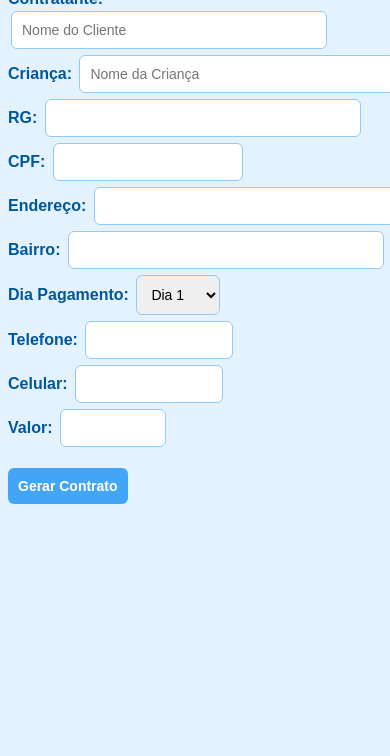
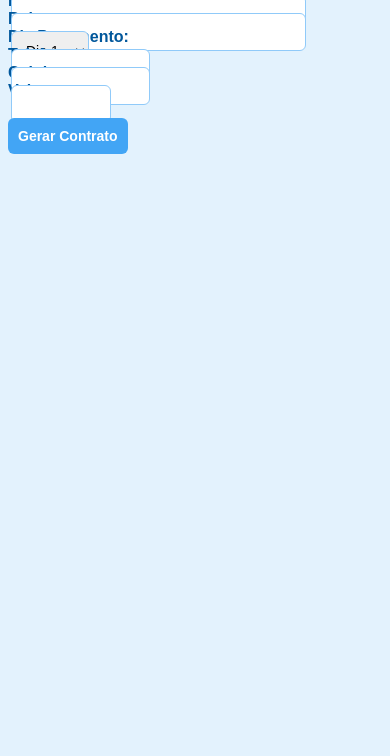
Before and after one commit to brinquedos/TransporteEscolar, a plain HTML site: page index.html in a window 390 px wide. Shown: the part 88-844 px from the top of the page. Drawn offline with nearby package versions, Linux system fonts and the light colour scheme; some packages are replaced by stand-ins of ours.

Commit message:
Update style.css

```diff
--- a/style.css
+++ b/style.css
@@ -15,12 +15,14 @@ body {
 }
 
 h1 {
+  position:absolute;
   text-align: center;
   margin-top: 20px;
   color: #01579b; /* Azul mais escuro */
 }
 
 form {
+  position:absolute;
   max-width: 450px;
   margin: 20px auto;
   background: #ffffff;
@@ -32,11 +34,13 @@ form {
 }
 
 label {
+  position:absolute;
   font-weight: bold;
   color: #01579b;
 }
 
 input {
+  position:absolute;
   margin-left: 20px;
   margin: 3px;
   width: 70%;
@@ -48,6 +52,7 @@ input {
 }
 
 #cpf {
+  position:absolute;
   margin: 3px;
   width: 40%;
   padding: 10px; /* Menor tamanho */
@@ -58,6 +63,7 @@ input {
 }
 
 #telefone {
+  position:absolute;
   margin: 3px;
   width: 30%;
   padding: 10px; /* Menor tamanho */
@@ -68,6 +74,7 @@ input {
 }
 
 #celular {
+  position:absolute;
   margin: 3px;
   width: 30%;
   padding: 10px; /* Menor tamanho */
@@ -78,6 +85,7 @@ input {
 }
 
 #valor {
+  position:absolute;
   margin: 3px;
   width: 20%;
   padding: 10px; /* Menor tamanho */
@@ -88,6 +96,7 @@ input {
 }
 
 #pgto {
+  position:absolute;
   margin: 3px;
   width: 20%;
   padding: 10px; /* Menor tamanho */
@@ -98,6 +107,7 @@ input {
 }
 
 select {
+  position:absolute;
   margin: 3px;
   width: 45%;
   padding: 10px; /* Menor tamanho */
@@ -109,12 +119,14 @@ select {
 
 input:focus,
 select:focus {
+  position:absolute;
   outline: none;
   border-color: #42a5f5; /* Azul intermediário */
   box-shadow: 0 0 4px #42a5f5;
 }
 
 button {
+  position:absolute;
   background-color: #42a5f5; /* Azul intermediário */
   color: white;
   border: none;
@@ -127,5 +139,6 @@ button {
 }
 
 button:hover {
+  position:absolute;
   background-color: #1e88e5; /* Azul mais escuro */
 }
```
